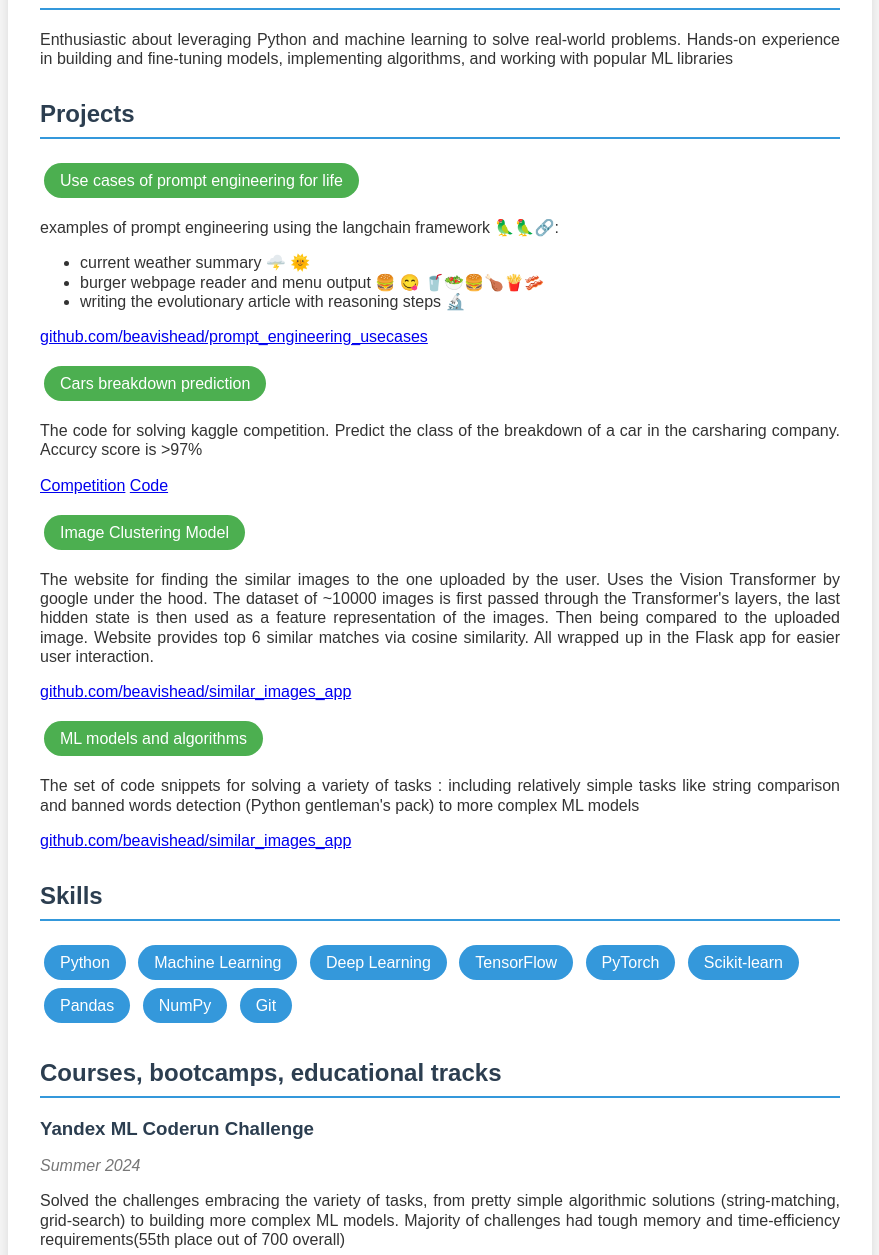
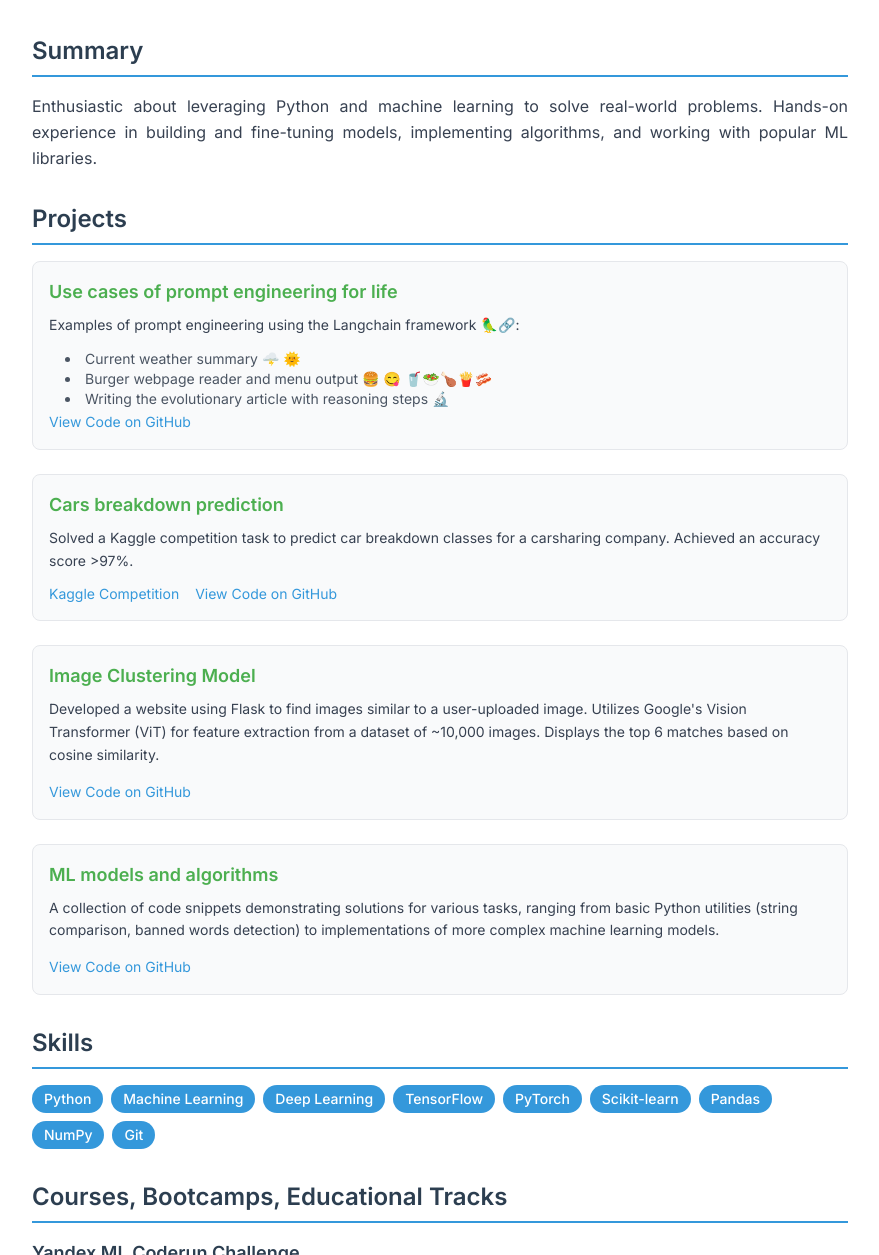
Before and after one commit to beavishead/beavishead.github.io, a plain HTML site: page index.html in a window 1280 px wide. Shown: the part 223-1478 px from the top of the page, without its empty margins (200-1079 px from the left). Drawn offline with nearby package versions, Linux system fonts and the light colour scheme.

Commit message:
Update index.html

```diff
--- a/index.html
+++ b/index.html
@@ -3,209 +3,168 @@
 <head>
     <meta charset="UTF-8">
     <meta name="viewport" content="width=device-width, initial-scale=1.0">
-    <title> Beavishead - Python Developer / Support Engineer/ ML Engineer</title>
+    <title>Roman Nosachev - Python Developer / Support Engineer / ML Engineer</title>
+    <script src="https://cdn.tailwindcss.com"></script>
+    <link rel="preconnect" href="https://fonts.googleapis.com">
+    <link rel="preconnect" href="https://fonts.gstatic.com" crossorigin>
+    <link href="https://fonts.googleapis.com/css2?family=Inter:wght@400;500;600;700&display=swap" rel="stylesheet">
     <style>
-        :root {
-            --primary-color: #3498db;
-            --secondary-color: #2c3e50;
-            --text-color: #333;
-            --background-color: #f4f4f4;
-            --project-color: #4CAF50;
+        /* Apply Inter font globally */
+        body {
+            font-family: 'Inter', sans-serif;
         }
-
-        body {
-            font-family: 'Arial', sans-serif;
-            line-height: 1.2;
-            color: var(--text-color);
-            background-color: var(--background-color);
-            margin: 0;
-            padding: 0;
-        }
-
-        .container {
-            max-width: 800px;
-            margin: 0 auto;
-            padding: 2rem;
-            background-color: white;
-            box-shadow: 0 0 10px rgba(0,0,0,0.1);
-        }
-
-        header {
-            text-align: center;
-            margin-bottom: 2rem;
-        }
-
-        h1 {
-            color: var(--primary-color);
-            margin-bottom: 0.5rem;
-        }
-
-        h2 {
-            color: var(--secondary-color);
-            border-bottom: 2px solid var(--primary-color);
-            padding-bottom: 0.5rem;
-            margin-top: 2rem;
-        }
-
-        .contact-info {
-            display: flex;
-            justify-content: center;
-            gap: 1rem;
-            flex-wrap: wrap;
-        }
-
-        .section {
-            margin-bottom: 2rem;
-            text-align: justify;
-        }
-
-        .section2 {
-            margin-bottom: 2rem;
-            text-align: left;
-        }
-
-        .skill-list, .courses-list, .education-list, .project-list {
-            list-style-type: none;
-            padding: 0;
-        }
-
-        .skill-list li {
-            display: inline-block;
-            background-color: var(--primary-color);
-            color: white;
-            padding: 0.5rem 1rem;
-            margin: 0.25rem;
-            border-radius: 20px;
-        }
-
-        .project-list li {
-            display: inline-block;
-            background-color: var(--project-color);
-            color: white;
-            padding: 0.5rem 1rem;
-            margin: 0.25rem;
-            border-radius: 20px;
-        }
-
-        .courses-item, .education-item {
-            margin-bottom: 1rem;
-        }
-
-        .courses-item h3, .courses-item h3 {
-            color: var(--secondary-color);
-            margin-bottom: 0.25rem;
-        }
-
-        .date {
-            font-style: italic;
-            color: #777;
-        }
-
-        @media (max-width: 600px) {
-            .container {
-                padding: 1rem;
+        /* Custom styles can be added here if needed */
+    </style>
+    <script>
+        // Optional: Configure Tailwind theme customizations if needed
+        tailwind.config = {
+            theme: {
+                extend: {
+                    colors: {
+                        primary: '#3498db', // Example primary color
+                        secondary: '#2c3e50', // Example secondary color
+                        accent: '#4CAF50', // Example accent color for projects
                     }
                 }
-    </style>
+            }
+        }
+    </script>
 </head>
-<body>
-    <div class="container">
-        <header>
-            <h1>Roman Nosachev</h1>
-            <p>Python Developer / Support Engineer for Tech / ML Engineer</p>
-            <div class="contact-info">
-                <span>
-                    <a href="https://github.com/beavishead">github.com/beavishead</a>
+<body class="bg-gray-100 text-gray-800">
+
+    <div class="container mx-auto max-w-4xl p-6 md:p-10 bg-white shadow-lg rounded-lg my-10">
+
+        <header class="text-center mb-10 border-b pb-6 border-gray-200">
+            <h1 class="text-4xl font-bold text-primary mb-2">Roman Nosachev</h1>
+            <p class="text-xl text-secondary mb-4">Python Developer / Support Engineer / ML Engineer</p>
+            <div class="flex justify-center items-center gap-4 md:gap-6 flex-wrap text-sm text-gray-600">
+                <a href="https://github.com/beavishead" target="_blank" rel="noopener noreferrer" class="hover:text-primary transition duration-300">
+                    <svg xmlns="http://www.w3.org/2000/svg" class="h-5 w-5 inline mr-1" viewBox="0 0 24 24" fill="currentColor"><path d="M12 0c-6.626 0-12 5.373-12 12 0 5.302 3.438 9.8 8.207 11.387.599.111.793-.261.793-.577v-2.234c-3.338.726-4.033-1.416-4.033-1.416-.546-1.387-1.333-1.756-1.333-1.756-1.089-.745.083-.729.083-.729 1.205.084 1.839 1.237 1.839 1.237 1.07 1.834 2.807 1.304 3.492.997.107-.775.418-1.305.762-1.604-2.665-.305-5.467-1.334-5.467-5.931 0-1.311.469-2.381 1.236-3.221-.124-.303-.535-1.524.117-3.176 0 0 1.008-.322 3.301 1.23.957-.266 1.983-.399 3.003-.404 1.02.005 2.047.138 3.006.404 2.291-1.552 3.297-1.23 3.297-1.23.653 1.653.242 2.874.118 3.176.77.84 1.235 1.911 1.235 3.221 0 4.609-2.807 5.624-5.479 5.921.43.372.823 1.102.823 2.222v3.293c0 .319.192.694.801.576 4.765-1.589 8.199-6.086 8.199-11.386 0-6.627-5.373-12-12-12z"/></svg>
+                    github.com/beavishead
+                </a>
+                <span class="flex items-center">
+                    <svg xmlns="http://www.w3.org/2000/svg" class="h-5 w-5 inline mr-1" viewBox="0 0 20 20" fill="currentColor"><path fill-rule="evenodd" d="M7 2a2 2 0 00-2 2v12a2 2 0 002 2h6a2 2 0 002-2V4a2 2 0 00-2-2H7zm3 14a1 1 0 100-2 1 1 0 000 2z" clip-rule="evenodd" /></svg>
+                    WA +381 62 153-6605
                 </span>
-                <span>WA +381 62 153-6605</span>
-                <span>telegram @artdi77</span>
-                <span>Belgrade, Serbia</span>
+                 <span class="flex items-center">
+                     <svg xmlns="http://www.w3.org/2000/svg" class="h-5 w-5 inline mr-1" viewBox="0 0 20 20" fill="currentColor"><path d="M10.894 2.553a1 1 0 00-1.788 0l-7 14a1 1 0 001.169 1.409l5-1.429A1 1 0 009.175 16V4.697l-4.47 4.47a1 1 0 000 1.414l5.657 5.657a1 1 0 001.414 0l5.657-5.657a1 1 0 000-1.414l-4.47-4.47V16a1 1 0 00.825.979l5 1.428a1 1 0 001.17-1.408l-7-14z" /></svg>
+                    telegram @artdi77
+                </span>
+                <span class="flex items-center">
+                    <svg xmlns="http://www.w3.org/2000/svg" class="h-5 w-5 inline mr-1" viewBox="0 0 20 20" fill="currentColor"><path fill-rule="evenodd" d="M5.05 4.05a7 7 0 119.9 9.9L10 18.9l-4.95-4.95a7 7 0 010-9.9zM10 11a2 2 0 100-4 2 2 0 000 4z" clip-rule="evenodd" /></svg>
+                    Belgrade, Serbia
+                </span>
             </div>
         </header>
 
-        <section class="section">
-            <h2>Summary</h2>
-            <p>Enthusiastic about leveraging Python and machine learning to solve real-world problems. Hands-on experience in building and fine-tuning models, implementing algorithms, and working with popular ML libraries</p>
+        <main>
+            <section class="mb-8">
+                <h2 class="text-2xl font-semibold text-secondary border-b-2 border-primary pb-2 mb-4">Summary</h2>
+                <p class="text-gray-700 leading-relaxed text-justify">
+                    Enthusiastic about leveraging Python and machine learning to solve real-world problems. Hands-on experience in building and fine-tuning models, implementing algorithms, and working with popular ML libraries.
+                </p>
             </section>
 
-        <section class="section">
-            <h2>Projects</h2>
-            <ul class="project-list">
-                <li>Use cases of prompt engineering for life</li>
+            <section class="mb-8">
+                <h2 class="text-2xl font-semibold text-secondary border-b-2 border-primary pb-2 mb-4">Projects</h2>
+                <div class="space-y-6"> <div class="bg-gray-50 p-4 rounded-lg border border-gray-200">
+                        <h3 class="text-lg font-semibold text-accent mb-2">Use cases of prompt engineering for life</h3>
+                        <p class="text-gray-700 mb-3 text-sm leading-relaxed">
+                            Examples of prompt engineering using the Langchain framework 🦜🔗:
+                            <ul class="list-disc list-inside ml-4 text-gray-600 text-sm">
+                                <li>Current weather summary 🌩️ 🌞</li>
+                                <li>Burger webpage reader and menu output 🍔 😋 🥤🥗🍗🍟🥓</li>
+                                <li>Writing the evolutionary article with reasoning steps 🔬</li>
                             </ul>
-            <p> examples of prompt engineering using the langchain framework 🦜🦜🔗:
-                <ul class="list">
-                    <li>current weather summary 🌩️ 🌞</li>
-                    <li>burger webpage reader and menu output 🍔 😋 🥤🥗🍔🍗🍟🥓</li>
-                    <li>writing the evolutionary article with reasoning steps 🔬</li></ul></p>
-            <a href="https://github.com/beavishead/prompt_engineering_usecases">github.com/beavishead/prompt_engineering_usecases</a>
+                        </p>
+                        <a href="https://github.com/beavishead/prompt_engineering_usecases" target="_blank" rel="noopener noreferrer" class="text-primary hover:underline text-sm inline-block">
+                            View Code on GitHub
+                        </a>
+                    </div>
 
-            <ul class="project-list">
-                <li>Cars breakdown prediction</li>
-                </ul>
-            <p>The code for solving kaggle competition. Predict the class of the breakdown of a car in the carsharing company. Accurcy score is >97% </p>
-            <a href="https://www.kaggle.com/competitions/competative-data-science-course-by-data-feeling">Competition</a>
-            <a href="https://github.com/beavishead/predicting_cars_breakdown">Code</a>
+                    <div class="bg-gray-50 p-4 rounded-lg border border-gray-200">
+                        <h3 class="text-lg font-semibold text-accent mb-2">Cars breakdown prediction</h3>
+                        <p class="text-gray-700 mb-3 text-sm leading-relaxed">
+                            Solved a Kaggle competition task to predict car breakdown classes for a carsharing company. Achieved an accuracy score >97%.
+                        </p>
+                        <div class="flex gap-4 flex-wrap">
+                            <a href="https://www.kaggle.com/competitions/competative-data-science-course-by-data-feeling" target="_blank" rel="noopener noreferrer" class="text-primary hover:underline text-sm">
+                                Kaggle Competition
+                            </a>
+                            <a href="https://github.com/beavishead/predicting_cars_breakdown" target="_blank" rel="noopener noreferrer" class="text-primary hover:underline text-sm">
+                                View Code on GitHub
+                            </a>
+                        </div>
+                    </div>
 
-            <ul class="project-list">
-                <li>Image Clustering Model</li>
-                </ul>
-            <p>The website for finding the similar images to the one uploaded by the user. Uses the Vision Transformer by google under the hood. The dataset of ~10000 images is first passed through the Transformer's layers, the last hidden state is then used as a feature representation of the images. Then being compared to the uploaded image. Website provides top 6 similar matches via cosine similarity. All wrapped up in the Flask app for easier user interaction.</p>
-            <a href="https://github.com/beavishead/similar_images_search">github.com/beavishead/similar_images_app</a>
+                    <div class="bg-gray-50 p-4 rounded-lg border border-gray-200">
+                        <h3 class="text-lg font-semibold text-accent mb-2">Image Clustering Model</h3>
+                        <p class="text-gray-700 mb-3 text-sm leading-relaxed">
+                            Developed a website using Flask to find images similar to a user-uploaded image. Utilizes Google's Vision Transformer (ViT) for feature extraction from a dataset of ~10,000 images. Displays the top 6 matches based on cosine similarity.
+                        </p>
+                        <a href="https://github.com/beavishead/similar_images_search" target="_blank" rel="noopener noreferrer" class="text-primary hover:underline text-sm inline-block">
+                            View Code on GitHub
+                        </a>
+                    </div>
 
-            <ul class="project-list">
-                <li>ML models and algorithms</li>
-            </ul>
-            <p>The set of code snippets for solving a variety of tasks : including relatively simple tasks like string comparison and banned words detection (Python gentleman's pack) to more complex ML models</p>
-            <a href="https://github.com/beavishead/ML_sandbox">github.com/beavishead/similar_images_app</a>
+                     <div class="bg-gray-50 p-4 rounded-lg border border-gray-200">
+                        <h3 class="text-lg font-semibold text-accent mb-2">ML models and algorithms</h3>
+                        <p class="text-gray-700 mb-3 text-sm leading-relaxed">
+                           A collection of code snippets demonstrating solutions for various tasks, ranging from basic Python utilities (string comparison, banned words detection) to implementations of more complex machine learning models.
+                        </p>
+                        <a href="https://github.com/beavishead/ML_sandbox" target="_blank" rel="noopener noreferrer" class="text-primary hover:underline text-sm inline-block">
+                            View Code on GitHub
+                        </a>
+                    </div>
 
+                </div>
             </section>
 
-        <section class="section2">
-            <h2>Skills</h2>
-            <ul class="skill-list">
-                <li>Python</li>
-                <li>Machine Learning</li>
-                <li>Deep Learning</li>
-                <li>TensorFlow</li>
-                <li>PyTorch</li>
-                <li>Scikit-learn</li>
-                <li>Pandas</li>
-                <li>NumPy</li>
-                <li>Git</li>
-            </ul>
+            <section class="mb-8">
+                <h2 class="text-2xl font-semibold text-secondary border-b-2 border-primary pb-2 mb-4">Skills</h2>
+                <div class="flex flex-wrap gap-2">
+                    <span class="bg-primary text-white px-3 py-1 rounded-full text-sm font-medium">Python</span>
+                    <span class="bg-primary text-white px-3 py-1 rounded-full text-sm font-medium">Machine Learning</span>
+                    <span class="bg-primary text-white px-3 py-1 rounded-full text-sm font-medium">Deep Learning</span>
+                    <span class="bg-primary text-white px-3 py-1 rounded-full text-sm font-medium">TensorFlow</span>
+                    <span class="bg-primary text-white px-3 py-1 rounded-full text-sm font-medium">PyTorch</span>
+                    <span class="bg-primary text-white px-3 py-1 rounded-full text-sm font-medium">Scikit-learn</span>
+                    <span class="bg-primary text-white px-3 py-1 rounded-full text-sm font-medium">Pandas</span>
+                    <span class="bg-primary text-white px-3 py-1 rounded-full text-sm font-medium">NumPy</span>
+                    <span class="bg-primary text-white px-3 py-1 rounded-full text-sm font-medium">Git</span>
+                    </div>
             </section>
 
-        <section class="section">
-            <h2>Courses, bootcamps, educational tracks</h2>
-            <ul class="courses-list">
-                <li class="courses-item">
-                    <h3>Yandex ML Coderun Challenge</h3>
-                    <p class="date">Summer 2024</p>
-                    <p>Solved the challenges embracing the variety of tasks, from pretty simple algorithmic solutions (string-matching, grid-search) to building more complex ML models. Majority of challenges had tough memory and time-efficiency requirements(55th place out of 700 overall)</p>
-                </li>
-                <li class="courses-item">
-                    <h3>Yandex Ml Training Camp</h3>
-                    <p class="date">April 2024</p>
-                    <p>A monthly bootcamp with the focus on basic ML models: linear regression, linear classification, decision trees, gradient boosting, neural nets basics</p>
-                </li>
-            </ul>
+            <section class="mb-8">
+                <h2 class="text-2xl font-semibold text-secondary border-b-2 border-primary pb-2 mb-4">Courses, Bootcamps, Educational Tracks</h2>
+                <div class="space-y-4">
+                    <div class="courses-item">
+                        <h3 class="text-lg font-semibold text-secondary">Yandex ML Coderun Challenge</h3>
+                        <p class="text-sm text-gray-500 italic mb-1">Summer 2024</p>
+                        <p class="text-gray-700 leading-relaxed text-sm">Solved challenges embracing a variety of tasks, from algorithmic solutions (string-matching, grid-search) to building complex ML models. Focused on memory and time-efficiency requirements (ranked 55th out of 700 overall).</p>
+                    </div>
+                    <div class="courses-item">
+                        <h3 class="text-lg font-semibold text-secondary">Yandex ML Training Camp</h3>
+                        <p class="text-sm text-gray-500 italic mb-1">April 2024</p>
+                        <p class="text-gray-700 leading-relaxed text-sm">A monthly bootcamp focusing on fundamental ML models: linear regression, linear classification, decision trees, gradient boosting, and neural network basics.</p>
+                    </div>
+                </div>
             </section>
 
-        <section class="section">
-            <h2>Education</h2>
-            <ul class="education-list">
-                <li class="education-item">
-                    <h3>MSc in Economics - Moscow State University (unfinished)</h3>
-                    <p class="date">2016 - 2018</p>
-                </li>
-                <li class="education-item">
-                    <h3>BSc in Ontology - Moscow State University</h3>
-                    <p class="date">2012 - 2016</p>
-                </li>
-            </ul>
+            <section>
+                <h2 class="text-2xl font-semibold text-secondary border-b-2 border-primary pb-2 mb-4">Education</h2>
+                <div class="space-y-4">
+                    <div class="education-item">
+                        <h3 class="text-lg font-semibold text-secondary">MSc in Economics - Moscow State University (unfinished)</h3>
+                        <p class="text-sm text-gray-500 italic">2016 - 2018</p>
+                    </div>
+                    <div class="education-item">
+                        <h3 class="text-lg font-semibold text-secondary">BSc in Ontology - Moscow State University</h3>
+                        <p class="text-sm text-gray-500 italic">2012 - 2016</p>
+                    </div>
+                </div>
             </section>
+        </main>
 
-    </div>
-</body>
+    </div> </body>
 </html>
```
Lines whose indentation alone changed are shown as unchanged.
